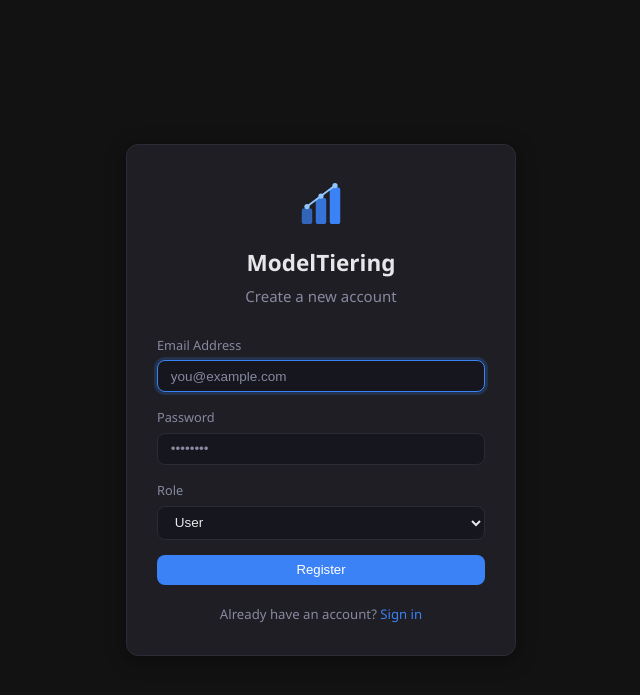
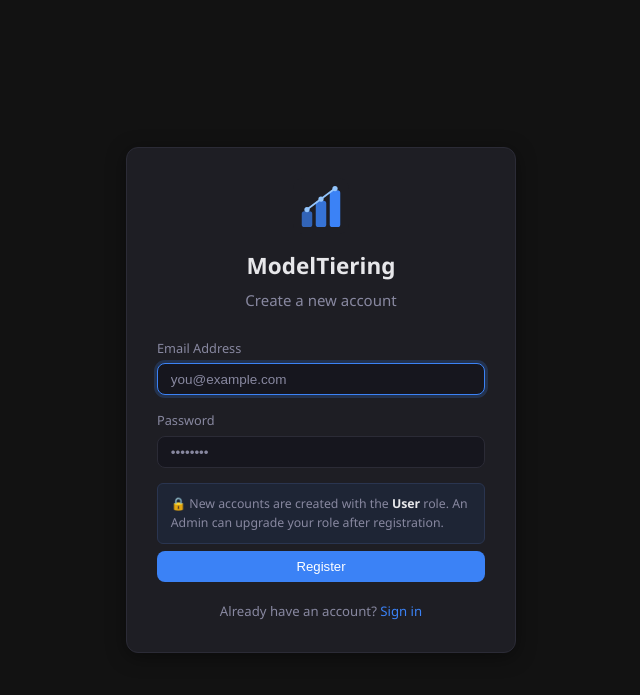
Before and after one commit to rashiranjan1-prog/modeltieringappfinal, a Flask app: template app/templates/register.html in a window 1280 px wide. Shown: the top 695 px of the page, without its empty margins (319-959 px from the left). Run offline with Flask 3, Linux system fonts and the light colour scheme; the template is opened without the code that fills it, so the values that code supplies are empty.

Commit message:
secure register.html

```diff
--- a/app/templates/register.html
+++ b/app/templates/register.html
@@ -30,15 +30,13 @@
             </div>
             <div class="form-group">
                 <label for="password">Password</label>
-                <input type="password" id="password" name="password" class="form-control" placeholder="••••••••" required>
+                <input type="password" id="password" name="password" class="form-control" placeholder="••••••••" required minlength="6">
             </div>
-            <div class="form-group">
-                <label for="role">Role</label>
-                <select id="role" name="role" class="form-control">
-                    <option value="User">User</option>
-                    <option value="Developer">Developer</option>
-                    <option value="Admin">Admin</option>
-                </select>
+            <div class="form-group" style="background:var(--bg-card,#1e2535);border:1px solid var(--border,#2a3550);border-radius:6px;padding:0.65rem 0.85rem;margin-bottom:0.5rem;">
+                <p style="margin:0;font-size:0.82rem;color:var(--text-muted,#8898aa);">
+                    &#128274; New accounts are created with the <strong style="color:var(--text,#e2e8f0);">User</strong> role.
+                    An Admin can upgrade your role after registration.
+                </p>
             </div>
             <button type="submit" class="btn btn-primary btn-block">Register</button>
         </form>
```
